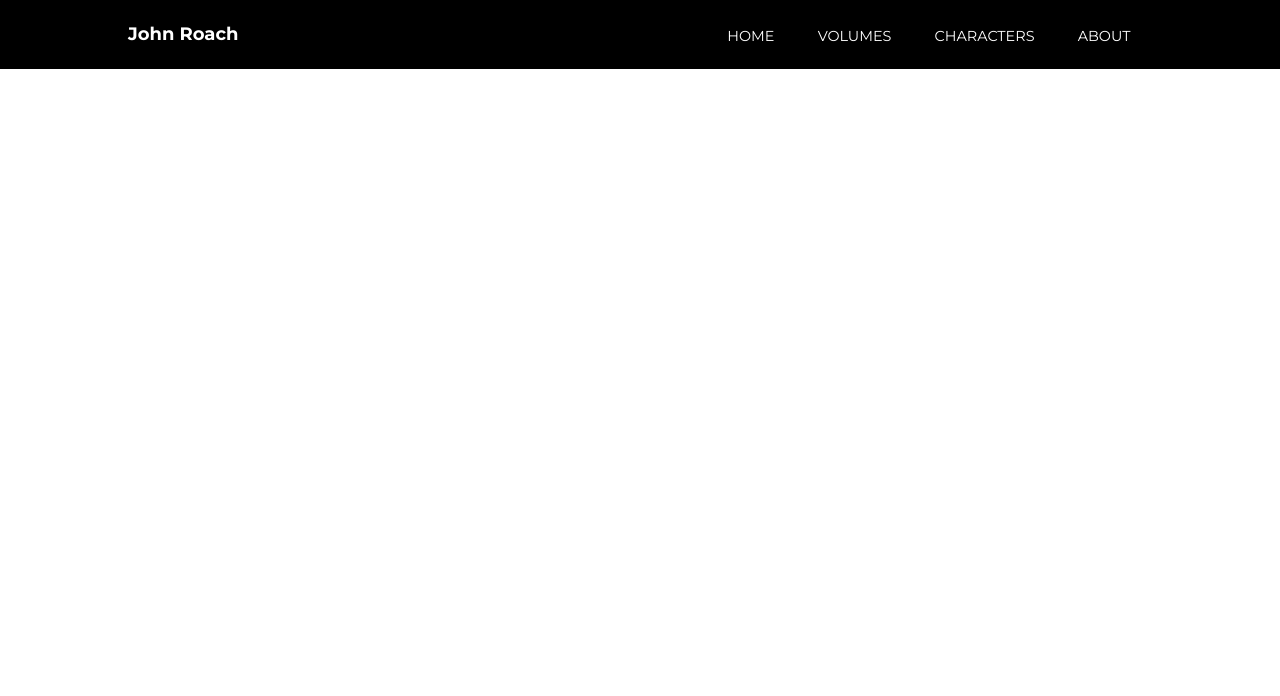
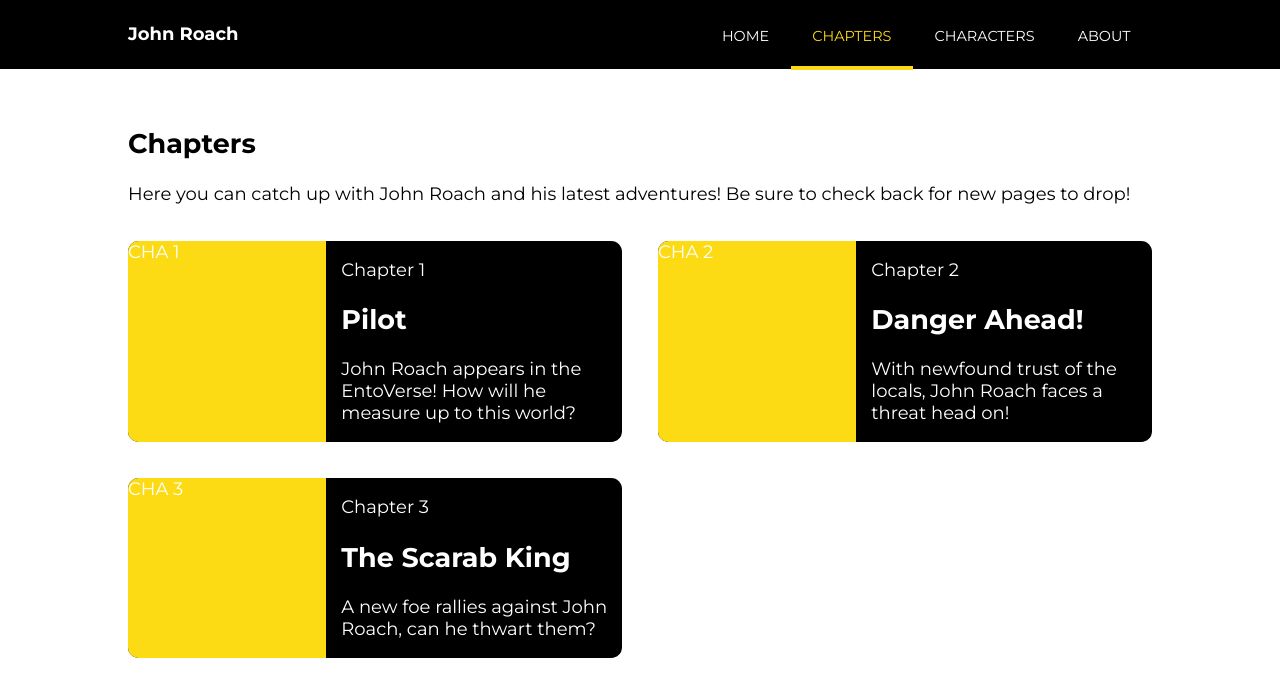
Before and after one commit to nmhakeem/john-roach, an Angular app: page /chapters in a window 1280 px wide. Before the commit this address led to /. Shown: the top 696 px of the page. Built offline with nearby package versions, Linux system fonts and the light colour scheme.

Commit message:
adding in updates (#2)
* angular 15 upgrade

* fixed volumes to chapters

```diff
--- a/src/app/app-routing.module.ts
+++ b/src/app/app-routing.module.ts
@@ -3,12 +3,12 @@ import { RouterModule, Routes } from '@angular/router';
 import { AboutComponent } from './about/about.component';
 import { CharactersComponent } from './characters/characters.component';
 import { HomeComponent } from './home/home.component';
-import { VolumesComponent } from './volumes/volumes.component';
+import { ChaptersComponent } from './chapters/chapters.component';
 
 const routes: Routes = [
   { path: '', component: HomeComponent, data: {title: "John Roach - Home"}},
   { path: 'characters', component: CharactersComponent, data: {title: "John Roach - Characters"}},
-  { path: 'volumes', component: VolumesComponent, data: {title: "John Roach - Volumes"}},
+  { path: 'chapters', component: ChaptersComponent, data: {title: "John Roach - Chapters"}},
   { path: 'about', component: AboutComponent, data: {title: "John Roach - About"}}
 ];
 
--- a/src/app/app.module.ts
+++ b/src/app/app.module.ts
@@ -5,7 +5,7 @@ import { AppRoutingModule } from './app-routing.module';
 import { AppComponent } from './app.component';
 import { NavComponent } from './nav/nav.component';
 import { HomeComponent } from './home/home.component';
-import { VolumesComponent } from './volumes/volumes.component';
+import { ChaptersComponent } from './chapters/chapters.component';
 import { CharactersComponent } from './characters/characters.component';
 import { AboutComponent } from './about/about.component';
 
@@ -14,7 +14,7 @@ import { AboutComponent } from './about/about.component';
     AppComponent,
     NavComponent,
     HomeComponent,
-    VolumesComponent,
+    ChaptersComponent,
     CharactersComponent,
     AboutComponent
   ],
--- /dev/null
+++ b/src/app/chapters/chapters.component.html
@@ -0,0 +1,46 @@
+<head>
+    <title>John Roach - Chapters</title>
+</head>
+<div class="heading">
+    <h1>Chapters</h1>
+    <div class="description">
+        <p>{{description}}</p>
+    </div>
+</div>
+<div class="card-section">
+    <div class="cha-card" (click)="showChapter()">
+        <div class="cha-img">CHA 1</div>
+        <div class="cha-detail">
+            <p class="cha-chapter">Chapter 1</p>
+            <h2 class="cha-title">Pilot</h2>
+            <p class="cha-desc">John Roach appears in the EntoVerse! How will he measure up to this world?</p>
+        </div>
+    </div>
+    <div class="cha-card" (click)="showChapter()">
+        <div class="cha-img">CHA 2</div>
+        <div class="cha-detail">
+            <p class="cha-chapter stack">Chapter 2</p>
+            <h2 class="cha-title stack">Danger Ahead!</h2>
+            <p class="cha-desc stack">With newfound trust of the locals, John Roach faces a threat head on!</p>
+        </div>
+    </div>
+    <div class="cha-card" (click)="showChapter()">
+        <div class="cha-img">CHA 3</div>
+        <div class="cha-detail">
+            <p class="cha-chapter">Chapter 3</p>
+            <h2 class="cha-title">The Scarab King</h2>
+            <p class="cha-desc">A new foe rallies against John Roach, can he thwart them?</p>
+        </div>
+    </div>
+</div>
+
+<!-- The Modal -->
+<div id="myModal" class="modal">
+
+    <!-- Modal content -->
+    <div class="modal-content">
+      <span class="close">&times;</span>
+      <p>Some text in the Modal..</p>
+    </div>
+
+  </div>
--- a/src/app/volumes/volumes.component.scss
+++ b/src/app/chapters/chapters.component.scss
@@ -8,7 +8,7 @@
     //grid-auto-rows: minmax(auto, auto);
 }
 
-.vol-card{
+.cha-card{
     border-radius: .6em;
     //box-shadow: 0px 2px 5px 1px rgba($color: black, $alpha: .2);
     //border-bottom: 10px solid #daad18;
@@ -29,7 +29,7 @@
     }
 }
 
-.vol-img{
+.cha-img{
     background: var(--yellow);
     width: 40%;
     height: 100%;
@@ -38,7 +38,7 @@
     float: left;
 }
 
-.vol-detail{
+.cha-detail{
     display: inline-block;
     width: 55%;
     padding-right: 0.5em;
@@ -49,7 +49,7 @@
     //background: cyan;
 }
 
-.vol-volume .vol-title .vol-desc{
+.cha-chapter .cha-title .cha-desc{
     margin-bottom: 0.5 em;
     overflow: hidden;
     text-overflow: ellipsis;
--- a/src/app/volumes/volumes.component.ts
+++ b/src/app/chapters/chapters.component.ts
@@ -1,11 +1,11 @@
 import { Component, OnInit } from '@angular/core';
 
 @Component({
-  selector: 'app-volumes',
-  templateUrl: './volumes.component.html',
-  styleUrls: ['./volumes.component.scss']
+  selector: 'app-chapters',
+  templateUrl: './chapters.component.html',
+  styleUrls: ['./chapters.component.scss']
 })
-export class VolumesComponent implements OnInit {
+export class ChaptersComponent implements OnInit {
 
   description = "Here you can catch up with John Roach and his latest adventures! Be sure to check back for new pages to drop!";
   constructor() { }
@@ -13,8 +13,8 @@ export class VolumesComponent implements OnInit {
   ngOnInit(): void {
   }
 
-  showVolume(){
-    console.log("volume is opening");
+  showChapter(){
+    console.log("chapter is opening");
   }
 
 }
--- a/src/app/nav/nav.component.html
+++ b/src/app/nav/nav.component.html
@@ -4,7 +4,7 @@
         <nav>
             <ul>
                 <li><a routerLink="/" routerLinkActive="active" [routerLinkActiveOptions]="{exact: true}">Home</a></li>
-                <li><a routerLink="/volumes" routerLinkActive="active">Volumes</a></li>
+                <li><a routerLink="/chapters" routerLinkActive="active">Chapters</a></li>
                 <li><a routerLink="/characters" routerLinkActive="active">Characters</a></li>
                 <li><a routerLink="/about" routerLinkActive="active">About</a></li>
             </ul>
@@ -13,7 +13,7 @@
         <ng-container *ngIf="isShow">
             <div class="mobile">
                 <a routerLink="/" routerLinkActive="active" [routerLinkActiveOptions]="{exact: true}">Home</a>
-                <a routerLink="/volumes" routerLinkActive="active">Volumes</a>
+                <a routerLink="/chapters" routerLinkActive="active">Chapters</a>
                 <a routerLink="/characters" routerLinkActive="active">Characters</a>
                 <a routerLink="/about" routerLinkActive="active">About</a>
             </div>
--- a/src/app/volumes/volumes.component.html
+++ /dev/null
@@ -1,46 +0,0 @@
-<head>
-    <title>John Roach - Volumes</title>
-</head>
-<div class="heading">
-    <h1>Volumes</h1>
-    <div class="description">
-        <p>{{description}}</p>
-    </div>
-</div>
-<div class="card-section">
-    <div class="vol-card" (click)="showVolume()">
-        <div class="vol-img">VOL 1</div>
-        <div class="vol-detail">
-            <p class="vol-volume">Volume 1</p>
-            <h2 class="vol-title">Pilot</h2>
-            <p class="vol-desc">John Roach appears in the EntoVerse! How will he measure up to this world?</p>
-        </div>
-    </div>
-    <div class="vol-card" (click)="showVolume()">
-        <div class="vol-img">VOL 2</div>
-        <div class="vol-detail">
-            <p class="vol-volume stack">Volume 2</p>
-            <h2 class="vol-title stack">Danger Ahead!</h2>
-            <p class="vol-desc stack">With newfound trust of the locals, John Roach faces a threat head on!</p>
-        </div>
-    </div>
-    <div class="vol-card" (click)="showVolume()">
-        <div class="vol-img">VOL 3</div>
-        <div class="vol-detail">
-            <p class="vol-volume">Volume 3</p>
-            <h2 class="vol-title">The Scarab King</h2>
-            <p class="vol-desc">A new foe rallies against John Roach, can he thwart them?</p>
-        </div>
-    </div>
-</div>
-
-<!-- The Modal -->
-<div id="myModal" class="modal">
-
-    <!-- Modal content -->
-    <div class="modal-content">
-      <span class="close">&times;</span>
-      <p>Some text in the Modal..</p>
-    </div>
-
-  </div>
--- a/tsconfig.json
+++ b/tsconfig.json
@@ -16,12 +16,13 @@
     "experimentalDecorators": true,
     "moduleResolution": "node",
     "importHelpers": true,
-    "target": "es2020",
+    "target": "ES2022",
     "module": "es2020",
     "lib": [
       "es2020",
       "dom"
-    ]
+    ],
+    "useDefineForClassFields": false
   },
   "angularCompilerOptions": {
     "enableI18nLegacyMessageIdFormat": false,
```
Also changed, not shown: package.json (+12 -12 lines), src/test.ts (+0 -12 lines), .browserslistrc (deleted), 2 other files (tests, documents, lock files or other folders).
